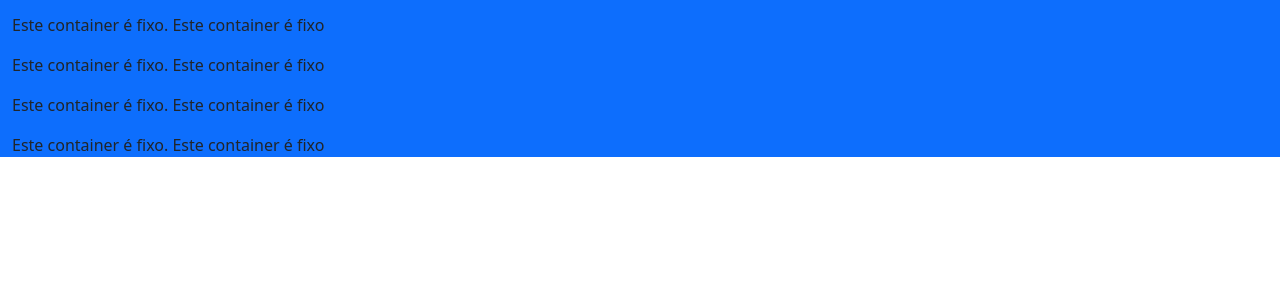
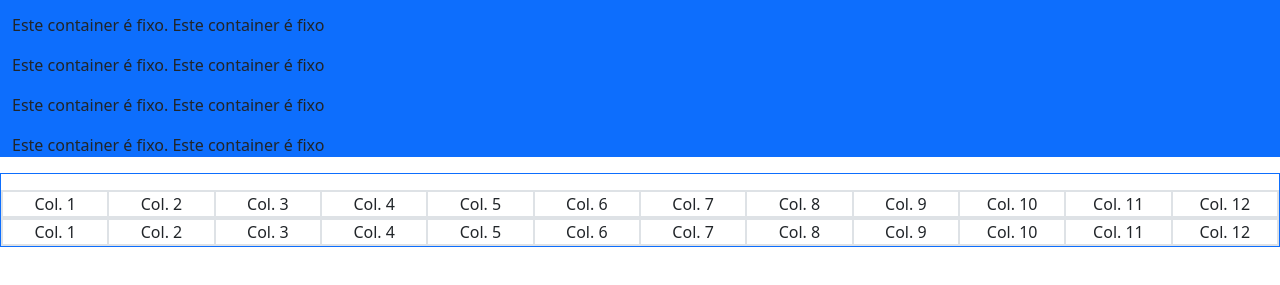
Before and after one commit to Otavioazeved/CursoBootstrap, a plain HTML site: page index.html in a window 1280 px wide. Shown: the part 339-624 px from the top of the page. Drawn offline with nearby package versions, Linux system fonts and the light colour scheme.

Commit message:
trabalhando com grids

```diff
--- a/index.html
+++ b/index.html
@@ -10,6 +10,8 @@
   </head>
   <body>
 
+    <!--container-->
+
     <div class="container-sm bg-dark text-white">
         <h1>Curso de Bootstrap</h1>
         <p>Este container é fixo. Este container é fixo</p>
@@ -18,7 +20,6 @@
         <p>Este container é fixo. Este container é fixo</p>
         <p>Este container é fixo. Este container é fixo</p>
     </div>
-
     <div class="container-xxl bg-primary">
         <h1>Curso de Bootstrap</h1>
         <p>Este container é fixo. Este container é fixo</p>
@@ -28,7 +29,41 @@
         <p>Este container é fixo. Este container é fixo</p>
     </div>
 
+    <div class="container-fluid border border-primary pt-3">
+      <div class="row border">
+        <div class="col border text-center ">Col. 1</div>
+        <div class="col border text-center ">Col. 2</div>
+        <div class="col border text-center ">Col. 3</div>
+        <div class="col border text-center ">Col. 4</div>
+        <div class="col border text-center ">Col. 5</div>
+        <div class="col border text-center ">Col. 6</div>
+        <div class="col border text-center ">Col. 7</div>
+        <div class="col border text-center ">Col. 8</div>
+        <div class="col border text-center ">Col. 9</div>
+        <div class="col border text-center ">Col. 10</div>
+        <div class="col border text-center ">Col. 11</div>
+        <div class="col border text-center ">Col. 12</div>
 
+
+      </div>
+         <div class="row border">
+        <div class="col border text-center ">Col. 1</div>
+        <div class="col border text-center ">Col. 2</div>
+        <div class="col border text-center ">Col. 3</div>
+        <div class="col border text-center ">Col. 4</div>
+        <div class="col border text-center ">Col. 5</div>
+        <div class="col border text-center ">Col. 6</div>
+        <div class="col border text-center ">Col. 7</div>
+        <div class="col border text-center ">Col. 8</div>
+        <div class="col border text-center ">Col. 9</div>
+        <div class="col border text-center ">Col. 10</div>
+        <div class="col border text-center ">Col. 11</div>
+        <div class ="col border text-center ">Col. 12</div>
+
+
+      </div>
+
+    </div>
 
 
 
```
